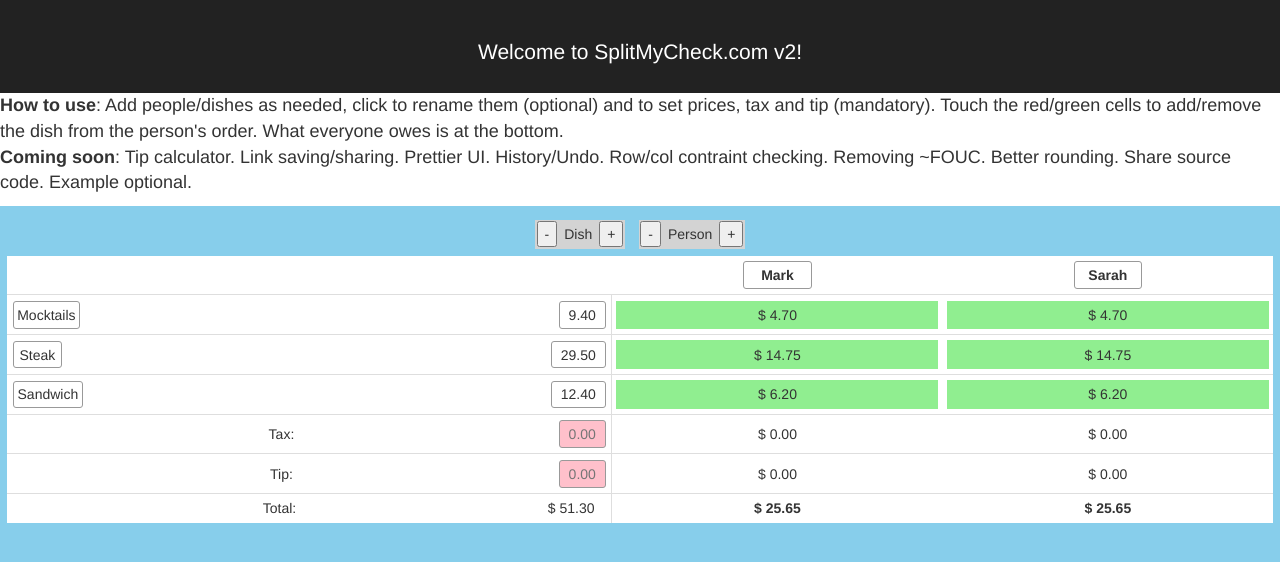
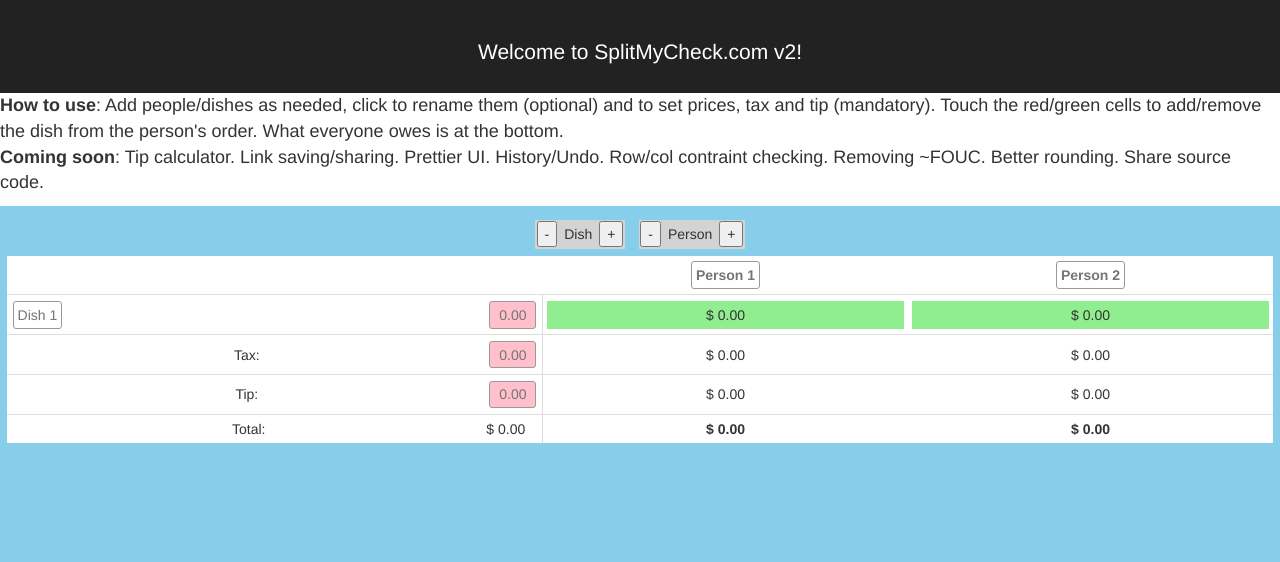
Before and after one commit to mritterhoff/splitmycheck, a React (Create React App) app: page / in a window 1280 px wide. Shown: the top 562 px of the page. Built offline with nearby package versions, Linux system fonts and the light colour scheme.

Commit message:
example only shows if url ends in ?example

```diff
--- a/src/components/App.js
+++ b/src/components/App.js
@@ -3,6 +3,13 @@
 import Splitter from './Splitter.js'
 
 class App extends Component {
+  constructor(props) {
+    super(props);
+    this.state = {
+      showExample: window.location.search.slice(1) === 'example'
+    }
+  }
+
   render() {
     return (
       <div className="App">
@@ -11,9 +18,10 @@
         </header>
         <p className="App-intro">
           <b>How to use</b>: Add people/dishes as needed, click to rename them (optional) and to set prices, tax and tip (mandatory). Touch the red/green cells to add/remove the dish from the  person's order. What everyone owes is at the bottom.
-          <br/><b>Coming soon</b>: Tip calculator. Link saving/sharing. Prettier UI. History/Undo. Row/col contraint checking. Removing ~FOUC. Better rounding. Share source code. Example optional.
+          <br/><b>Coming soon</b>: Tip calculator. Link saving/sharing. Prettier UI. History/Undo. Row/col contraint checking. Removing ~FOUC. Better rounding. Share source code.<br/>
+          {this.state.showExample ? " Here's an example:" : ""}
         </p>
-        <Splitter/>
+        <Splitter showExample={this.state.showExample}/>
       </div>
     );
   }
--- a/src/components/Splitter.js
+++ b/src/components/Splitter.js
@@ -10,35 +10,42 @@
 class Splitter extends React.Component {
   constructor(props) {
     super(props);
-    this.state = {
+    this.state = this.props.showExample ? this.getExampleState() : this.getDefaultState();
+  }
+
+  getDefaultState() {
+    return {
       // list of people
-      people: [],
+      people: ['', ''],
 
       // list of {name, price} dish objects
-      dishes: [],
+      dishes: [new Dish('', 0)],
 
       // 2d array of booleans
       // orders[dInd][pInd]
-      orders: [],
+      orders: [ [true, true] ],
 
       tip: 0,
       tax: 0
     };
   }
 
-// TODO have an example page instead
-  componentWillMount() {
-    this.addPerson('Mark');
-    this.addPerson('Sarah');
-  }
-
-  componentDidMount() {
-    this.addDish(new Dish('Mocktails', 9.40));
-    this.addDish(new Dish('Steak', 29.50));
-    this.addDish(new Dish('Sandwich', 12.40));
-
-    console.log('orders:');
-    console.log(this.state.orders);
+  getExampleState() {
+    return {
+      people: ['Mark', 'Sarah'],
+      dishes: [
+        new Dish('Mocktails', 9.40),
+        new Dish('Steak', 29.50),
+        new Dish('Sandwich', 12.40)
+      ],
+      orders: [
+        [true, true],
+        [true, true],
+        [true, true]
+      ],
+      tip: 10,
+      tax: 5
+    };
   }
 
   indicateOrder(setUnset, pInd, dInd) {
@@ -108,6 +115,7 @@
   }
 
   removeLastPerson() {
+    // There must always be two or more people
     if (this.state.people.length === 2) { return; }
     this.setState((prevState) => ({
       people: prevState.people.slice(0, prevState.people.length - 1)
@@ -133,6 +141,7 @@
   }
 
   removeLastDish() {
+    // There must always be at least 1 dish
     if (this.state.dishes.length === 1) { return; }
     this.setState((prevState) => ({
       dishes: prevState.dishes.slice(0, prevState.dishes.length - 1)
@@ -235,7 +244,7 @@
         <span style={style}>{displayName}:</span>
         <PriceInput
           style={{float: 'right'}}
-          initalValue = {0}
+          initalValue = {getterFunc()}
           onBlurCB = {updaterFunc} />
       </div>
     ];
```
